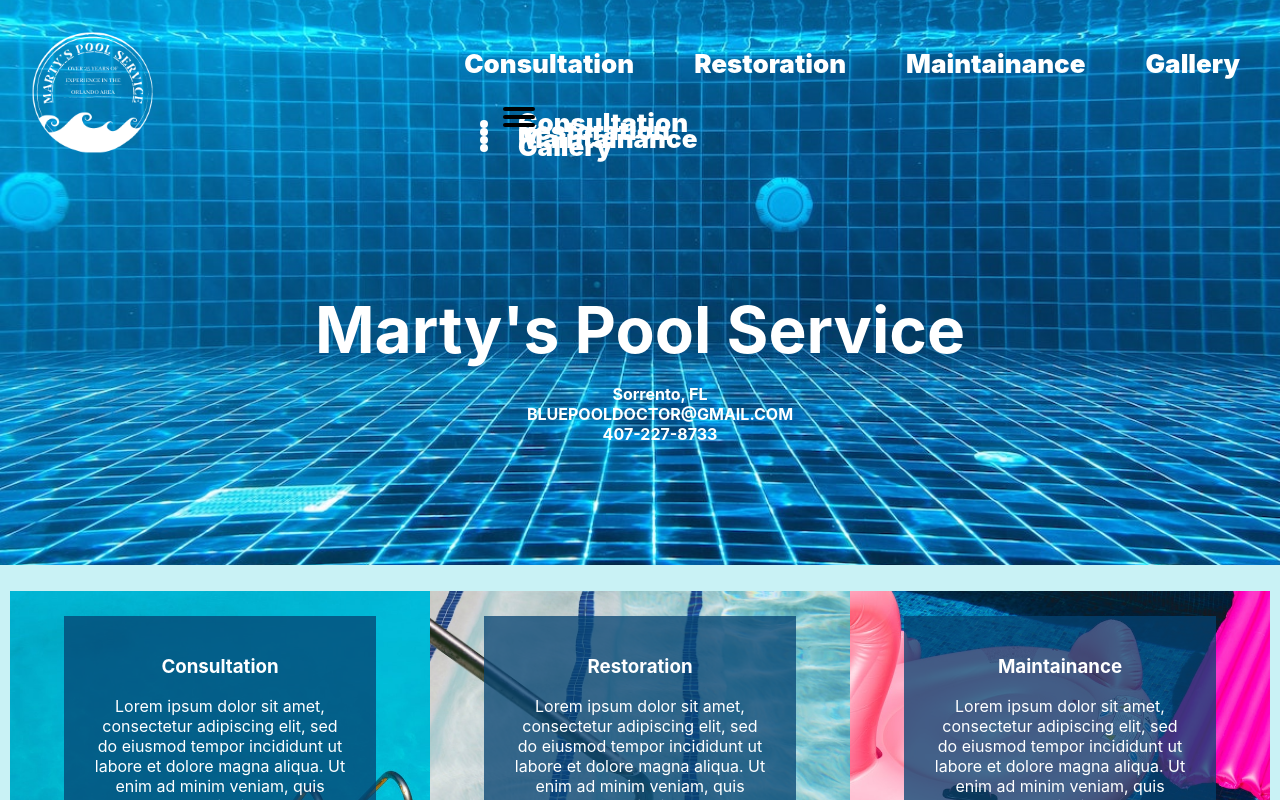
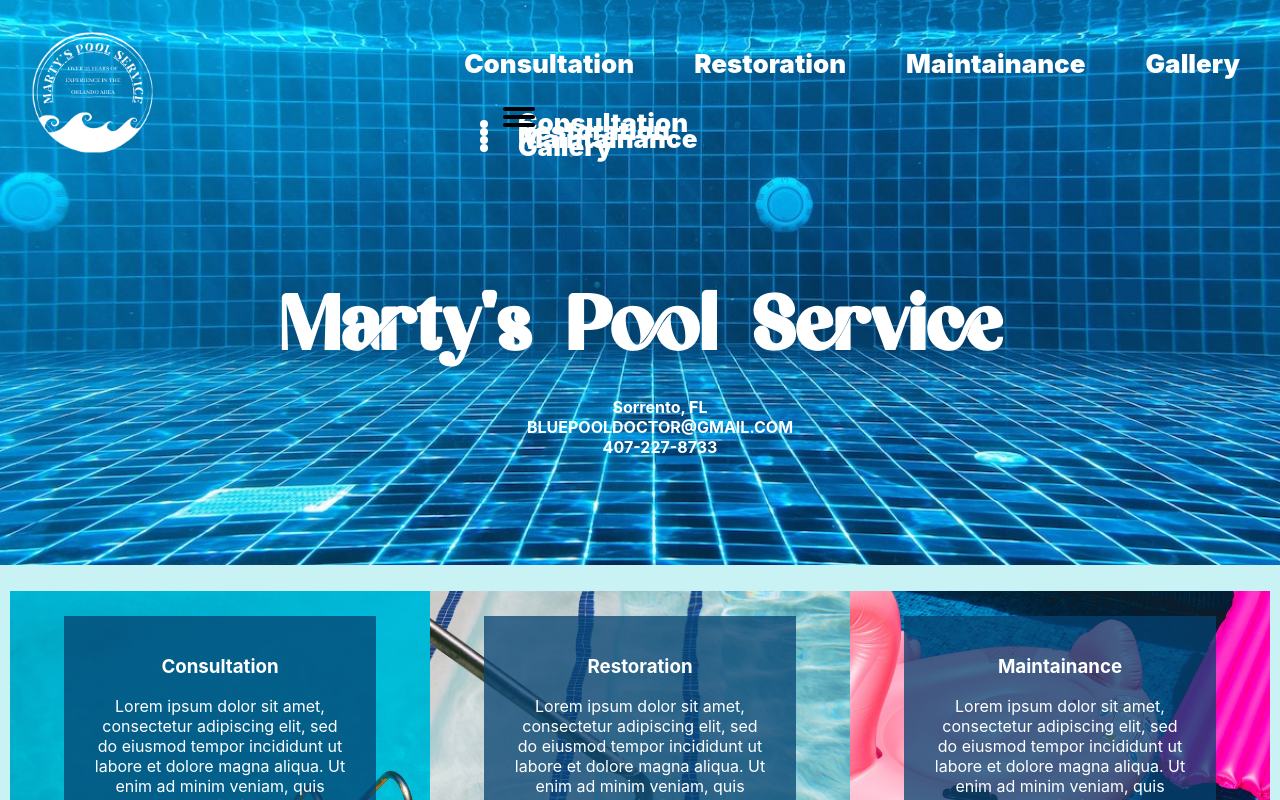
Before and after one commit to GarrettAnderson/blue_pool_doc, a React (Create React App) app: page / in a window 1280 px wide. Shown: the top 800 px of the page. Built offline with nearby package versions, Linux system fonts and the light colour scheme.

Commit message:
added font folder to assets folder and added font to the heading in hero

```diff
--- a/src/App.css
+++ b/src/App.css
@@ -1,3 +1,8 @@
+@font-face {
+  font-family: Mel_Pooly_dafont;
+  src: url("./assets/fonts/Mel_Pooly_dafont.otf");
+}
+
 .App {
   text-align: center;
   background-color: #c9f2f5;
@@ -58,6 +63,7 @@ a {
 }
 
 .Hero-text h1 {
+  font-family: "Mel_Pooly_dafont", serif;
   margin: 0 auto;
   font-size: 4rem;
   color: #fff;
```
Also changed, not shown: src/assets/fonts/Mel_Pooly_dafont.otf (added).
